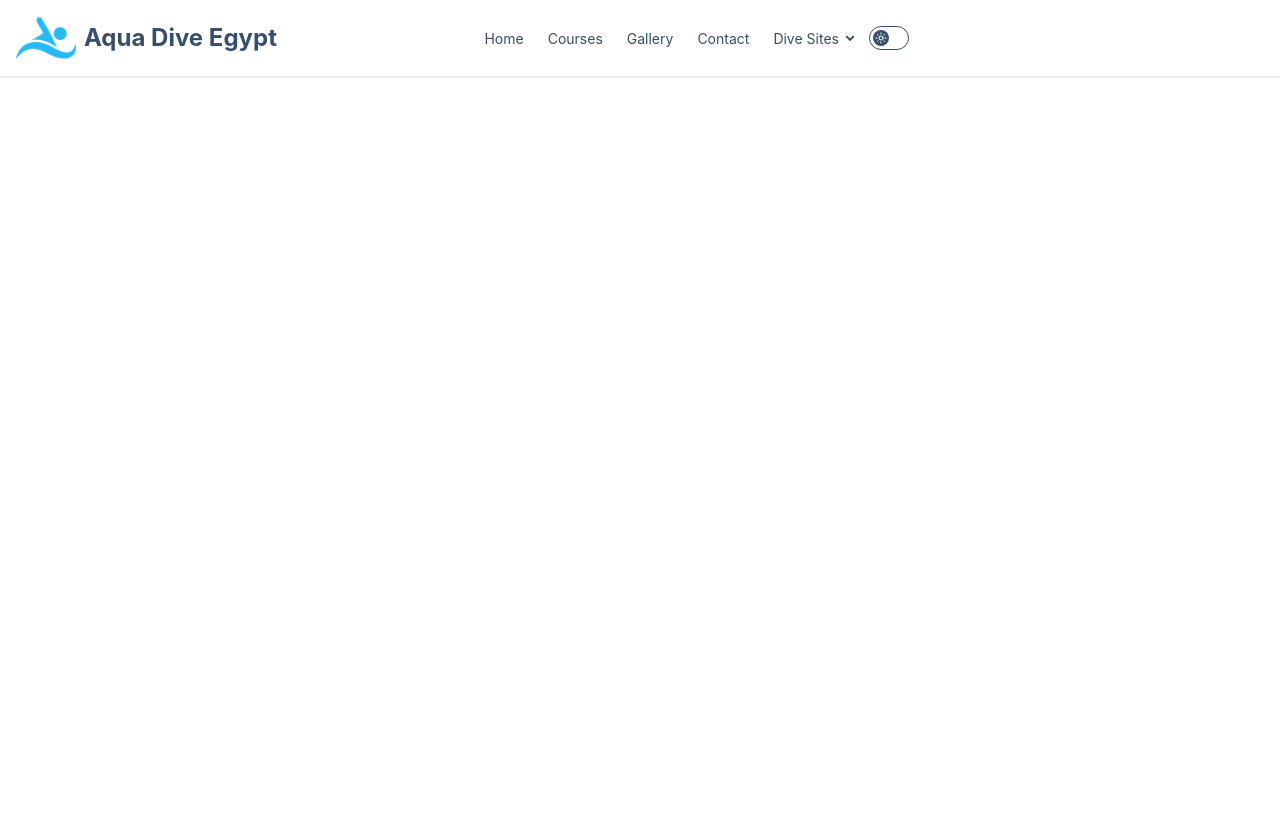
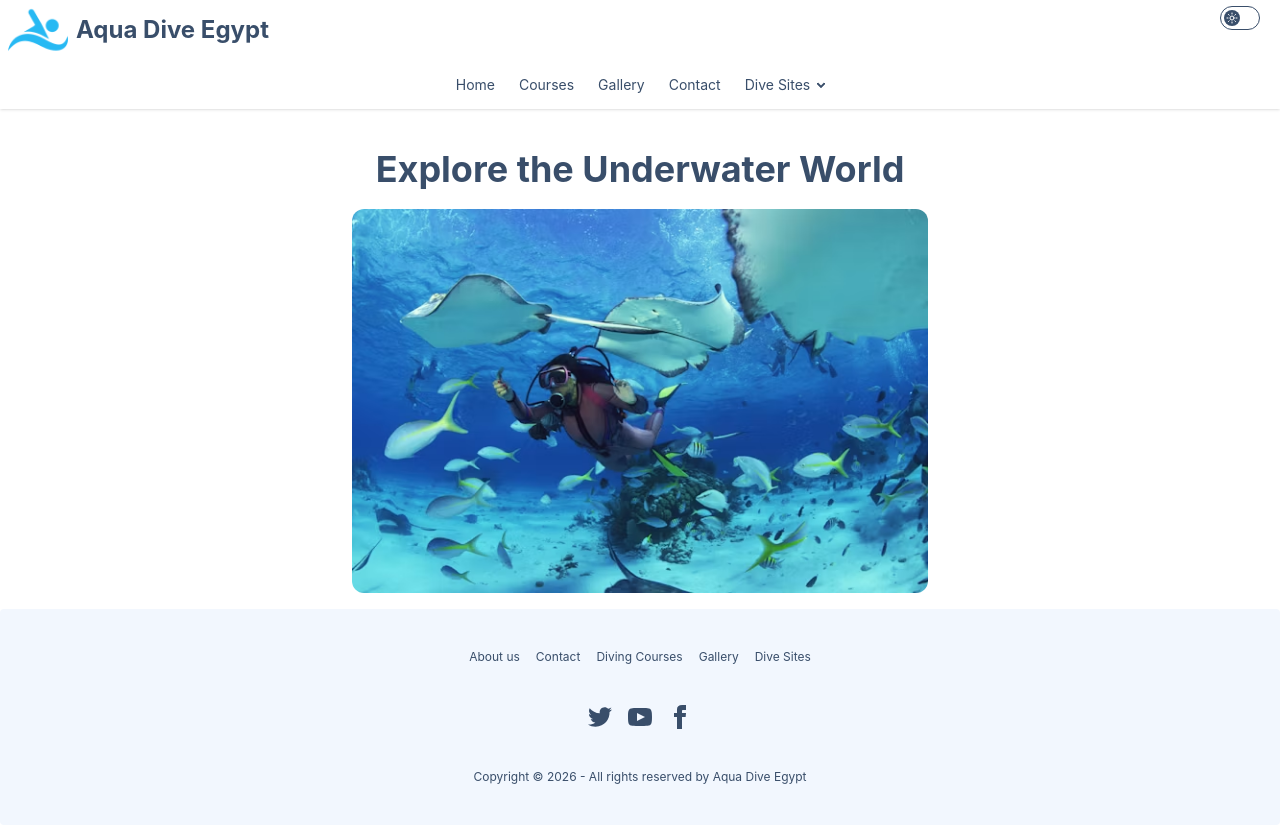
Before and after one commit to jillan-hussein/blue-ocean, a website built with Vite: page index.html in a window 1280 px wide. Before the commit the page ends 800 px from the top, so only its background shows below. Built offline with nearby package versions, Linux system fonts and the light colour scheme.

Commit message:
Main Pge

```diff
--- a/index.html
+++ b/index.html
@@ -2,24 +2,31 @@
 <html lang="en" data-theme="winter">
   <head>
     <meta charset="UTF-8" />
-    <link rel="icon" type="image/svg+xml" href="/favicon.svg" />
+    <no-underline hover:text-blue-400 cursor-pointericon" type="image/svg+xml"
+      href="/favicon.svg" />
     <meta name="viewport" content="width=device-width, initial-scale=1.0" />
     <title>Aqua Dive Egypt</title>
-    <link rel="shortcut icon" href="public/swimming-silhouette.png"
+    <no-underline hover:text-blue-400 cursor-pointershortcut icon"
+      href="public/swimming-silhouette.png"
       type="image/x-icon">
     </head>
-  <body>
-    <div class="navbar bg-base-100 shadow-sm">
-      <div class="flex flex-row pl-2 gap-2">
-        <img src="/swimming-silhouette.png" class="w-8 md:w-10 lg:w-15 h-auto"
+    <body class="min-h-screen flex flex-col">
+      <!-- HEADER  -->
+      <header>
+        <div class="flex flex-col bg-base-100 shadow-sm pt-0">
+          <!-- logo -->
+          <div class="flex-1 flex flex-row pl-2 gap-2">
+            <img src="/swimming-silhouette.png"
+              class="w-8 md:w-10 lg:w-15 h-auto"
               alt="swimming-silhouette">
             <!-- Title  -->
             <h1
-          class="text-sm md:text-lg lg:text-2xl font-bold flex items-center ">Aqua
+              class="text-sm md:text-lg lg:text-2xl font-bold flex items-center whitespace-nowrap">Aqua
               Dive
               Egypt</h1>
+
           </div>
-      <div class="navbar-end">
+          <div class="flex-2 flex justify-center">
             <ul class="menu menu-horizontal px-1">
               <li><a>Home</a></li>
               <li><a>Courses</a></li>
@@ -35,8 +42,9 @@
                 </details>
               </li>
             </ul>
-        <div class="flex items-center">
-
+          </div>
+          <!-- theme -->
+          <div class="absolute right-5 pt-1">
             <label class="toggle text-base-content">
               <input type="checkbox" value="aqua" class="theme-controller" />
 
@@ -63,6 +71,75 @@
           </div>
         </div>
       </div>
+    </header>
+    <!-- MAIN TOPIC -->
+    <main class="flex-1 flex items-center justify-center p-4">
+      <div>
+        <h2
+          class="text-2xl md:text-4xl text-center font-bold mb-5 pt-6">Explore
+          the
+          Underwater
+          World</h2>
+        <img src="/DiverUnderwater.png"
+          alt="Diver underwater"
+          class="w-full max-w-xl rounded-xl object-contain">
+      </div>
+    </main>
+    <!-- FOOTER  -->
+    <footer
+      class="footer footer-horizontal footer-center bg-base-200 text-base-content rounded p-10 text-xs">
+      <nav class="grid grid-flow-col gap-4 ">
+        <a class="no-underline hover:text-blue-400 cursor-pointer">About
+          us</a>
+        <a class="no-underline hover:text-blue-400 cursor-pointer">Contact</a>
+        <a class="no-underline hover:text-blue-400 cursor-pointer">Diving
+          Courses</a>
+        <a class="no-underline hover:text-blue-400 cursor-pointer">Gallery</a>
+        <a class="no-underline hover:text-blue-400 cursor-pointer">Dive
+          Sites</a>
+      </nav>
+      <nav>
+        <div class="grid grid-flow-col gap-4">
+          <a>
+            <svg
+              xmlns="http://www.w3.org/2000/svg"
+              width="24"
+              height="24"
+              viewBox="0 0 24 24"
+              class="fill-current">
+              <path
+                d="M24 4.557c-.883.392-1.832.656-2.828.775 1.017-.609 1.798-1.574 2.165-2.724-.951.564-2.005.974-3.127 1.195-.897-.957-2.178-1.555-3.594-1.555-3.179 0-5.515 2.966-4.797 6.045-4.091-.205-7.719-2.165-10.148-5.144-1.29 2.213-.669 5.108 1.523 6.574-.806-.026-1.566-.247-2.229-.616-.054 2.281 1.581 4.415 3.949 4.89-.693.188-1.452.232-2.224.084.626 1.956 2.444 3.379 4.6 3.419-2.07 1.623-4.678 2.348-7.29 2.04 2.179 1.397 4.768 2.212 7.548 2.212 9.142 0 14.307-7.721 13.995-14.646.962-.695 1.797-1.562 2.457-2.549z"></path>
+            </svg>
+          </a>
+          <a>
+            <svg
+              xmlns="http://www.w3.org/2000/svg"
+              width="24"
+              height="24"
+              viewBox="0 0 24 24"
+              class="fill-current">
+              <path
+                d="M19.615 3.184c-3.604-.246-11.631-.245-15.23 0-3.897.266-4.356 2.62-4.385 8.816.029 6.185.484 8.549 4.385 8.816 3.6.245 11.626.246 15.23 0 3.897-.266 4.356-2.62 4.385-8.816-.029-6.185-.484-8.549-4.385-8.816zm-10.615 12.816v-8l8 3.993-8 4.007z"></path>
+            </svg>
+          </a>
+          <a>
+            <svg
+              xmlns="http://www.w3.org/2000/svg"
+              width="24"
+              height="24"
+              viewBox="0 0 24 24"
+              class="fill-current">
+              <path
+                d="M9 8h-3v4h3v12h5v-12h3.642l.358-4h-4v-1.667c0-.955.192-1.333 1.115-1.333h2.885v-5h-3.808c-3.596 0-5.192 1.583-5.192 4.615v3.385z"></path>
+            </svg>
+          </a>
+        </div>
+      </nav>
+      <aside>
+        <p>Copyright © 2026 - All rights reserved by Aqua
+          Dive Egypt</p>
+      </aside>
+    </footer>
     <script type="module" src="/src/main.js"></script>
   </body>
 </html>
```
Also changed, not shown: README.md, public/DiverUnderwater.png (added). Lines whose indentation alone changed are shown as unchanged.
